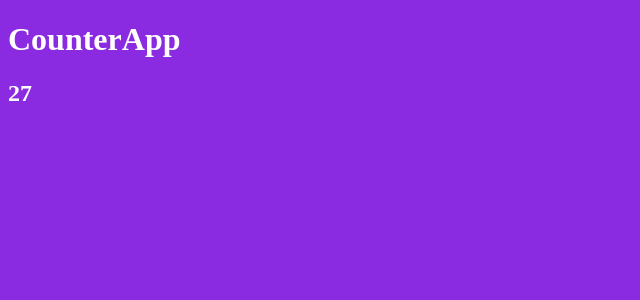
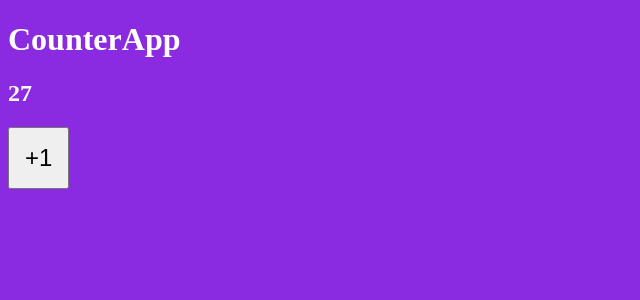
Before and after one commit to vengardus/example-react-vite, a React (Vite) app: page / in a window 1280 px wide. Shown: the top 300 px of the page, without its empty margins (0-640 px from the left). Built offline with nearby package versions, Linux system fonts and the light colour scheme.

Commit message:
Click event

```diff
--- a/src/CounterApp.jsx
+++ b/src/CounterApp.jsx
@@ -1,11 +1,20 @@
 import PropTypes from 'prop-types'
 
 
+const handleEvent = (event) => {
+    console.log(event)
+}
+
 export const CounterApp = ( { value }) => {
+
     return (
         <>
             <h1>CounterApp</h1>
             <h2>{value}</h2>
+
+            <button onClick={ handleEvent }>
+                +1
+            </button>
         </>
     )
 }
--- a/src/styles.css
+++ b/src/styles.css
@@ -2,3 +2,8 @@ html, body {
     background-color: blueviolet;
     color: white;
 }
+
+button {
+    padding: 15px;
+    font-size: 1.5rem;
+}
```
